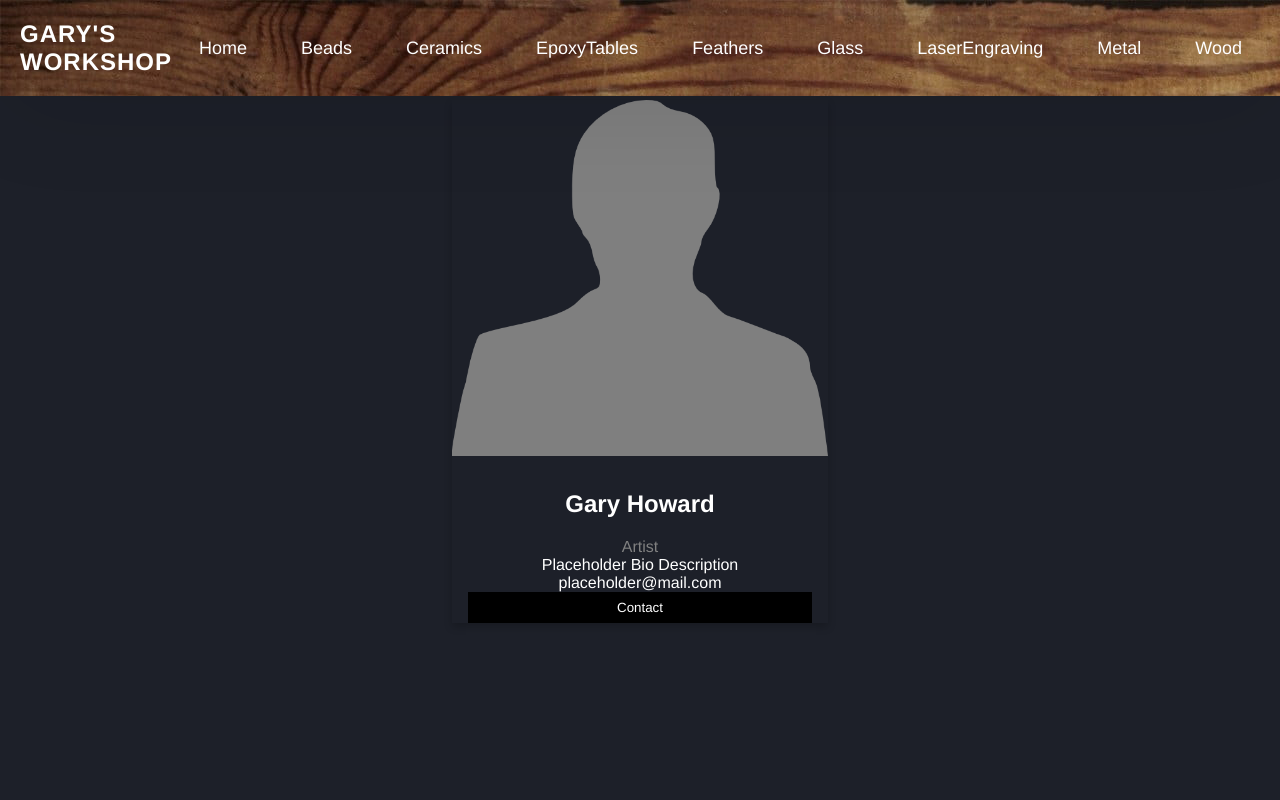
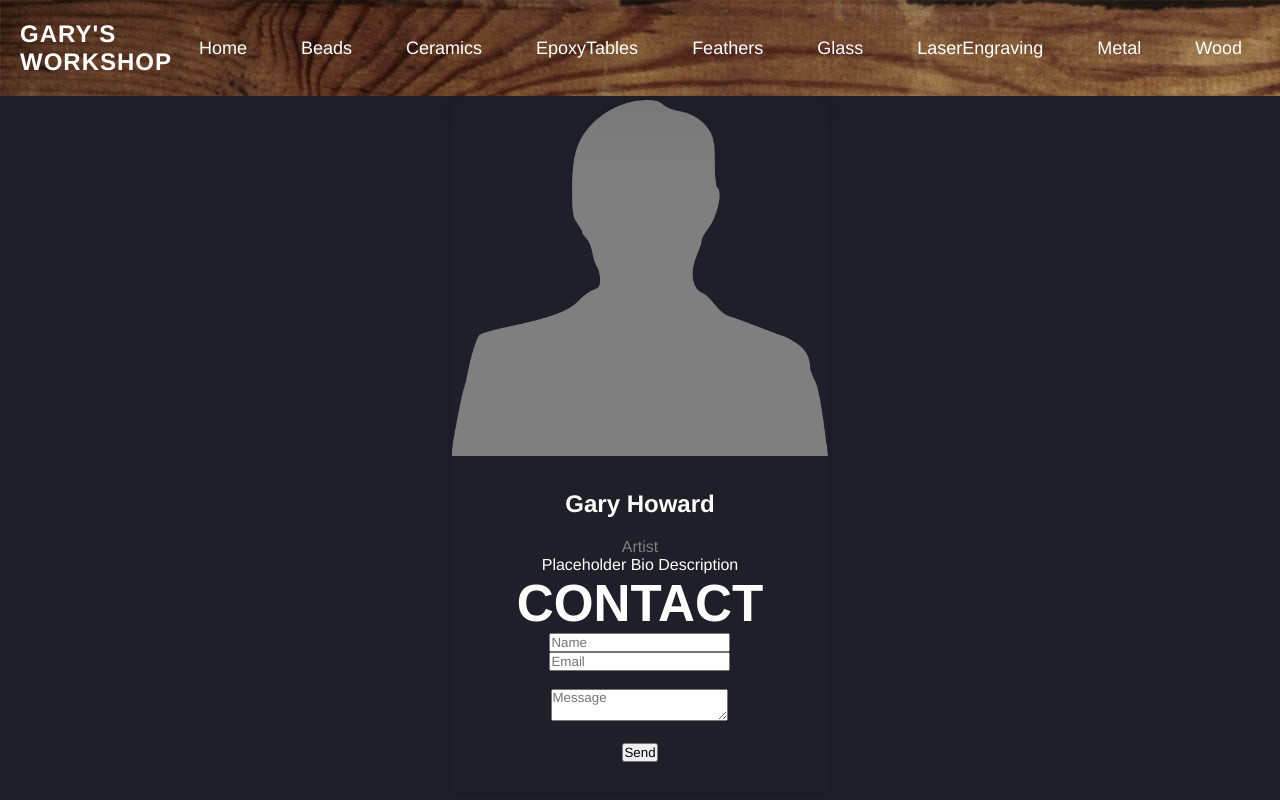
Before and after one commit to RyanLEarl/gary-workshop, a website: page front-end/index.html in a window 1280 px wide. Drawn offline with Linux system fonts and the light colour scheme.

Commit message:
Added non-functional contact form

```diff
--- a/front-end/index.html
+++ b/front-end/index.html
@@ -18,8 +18,14 @@
               <h2>Gary Howard</h2>
               <p class="title">Artist</p>
               <p>Placeholder Bio Description</p>
-              <p>placeholder@mail.com</p>
-              <p><button onclick="window.location.href='/';" class="button">Contact</button></p>
+              <h1>CONTACT</h1>
+              <form id="contact-form">
+                <input type="text" id="name" name="name" placeholder="Name"><br>
+                <input type="text" id="email" name="email" placeholder="Email"><br><br>
+                <textarea id="message" name="message" placeholder="Message"></textarea><br><br>
+                <input type="submit" value="Send">
+              </form>
+              <h2 id="thank-you-message"></h2>
             </div>
           </div>
       </div>
```
